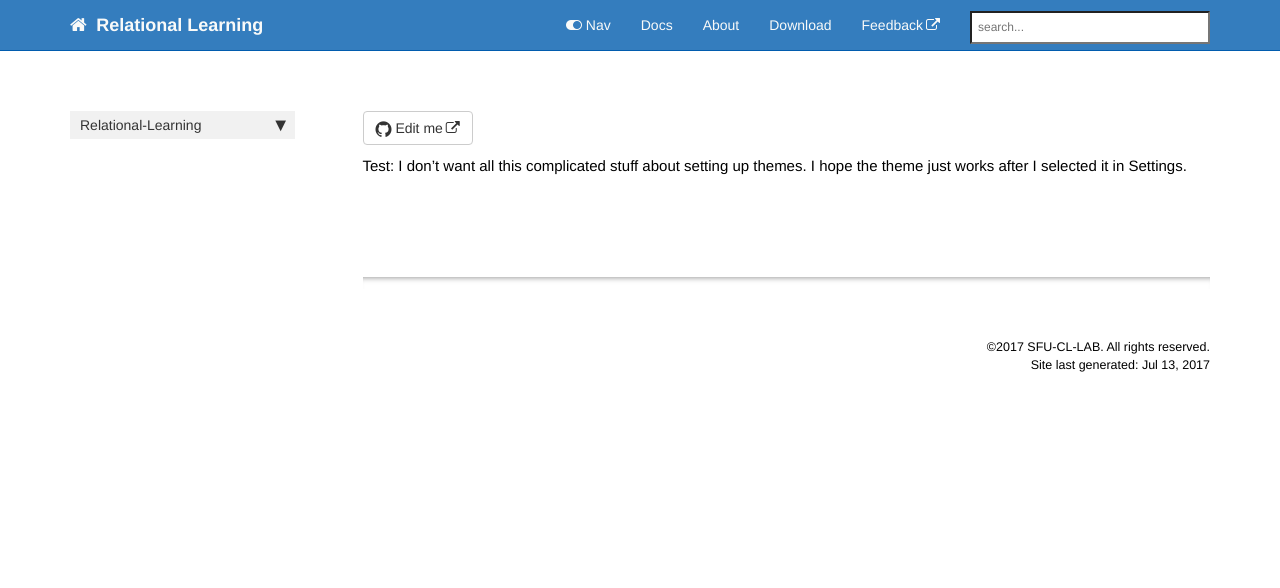
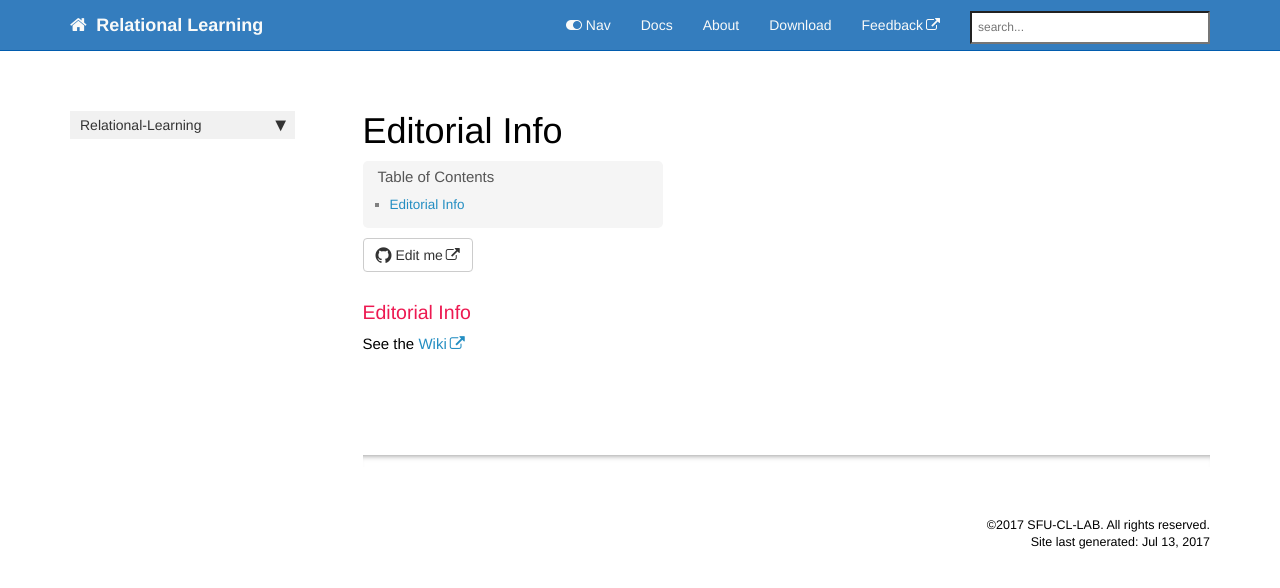
Before and after one commit to relational-learning/relational-learning.github.io, a Jekyll site: the page built from index.md, in a window 1280 px wide. Shown: the top 588 px of the page. Built offline with Jekyll 4.4.1, drawn with Linux system fonts in a browser that asks for light colours; nearby versions of some CDN libraries; our own code applies the rules of GitHub Pages for plain Markdown files; comment, search, counter and statistics services are not loaded.

Commit message:
Update index.md

```diff
--- a/index.md
+++ b/index.md
@@ -1,2 +1,7 @@
 
-Test: I don't want all this complicated stuff about setting up themes. I hope the theme just works after I selected it in Settings.
+
+
+
+### Editorial Info
+
+See the [Wiki](https://github.com/relational-learning/relational-learning.github.io/wiki/Github-Pages-Info)
```
